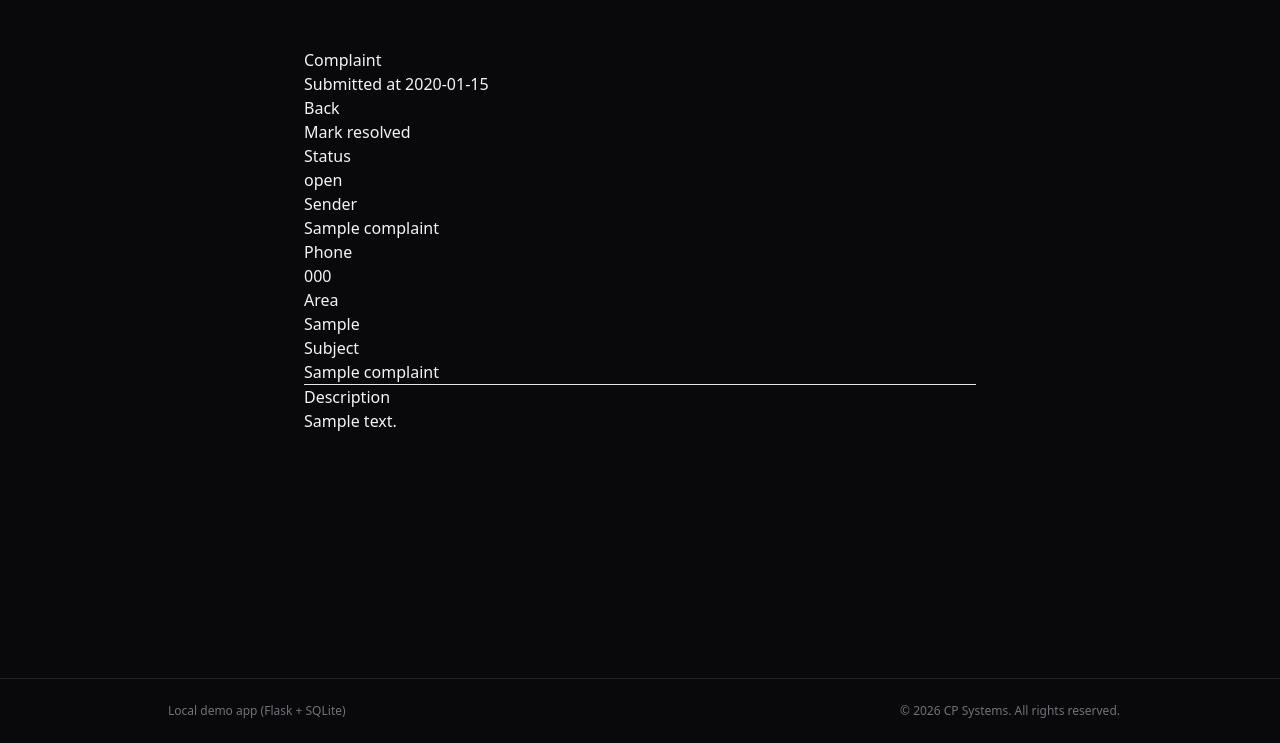
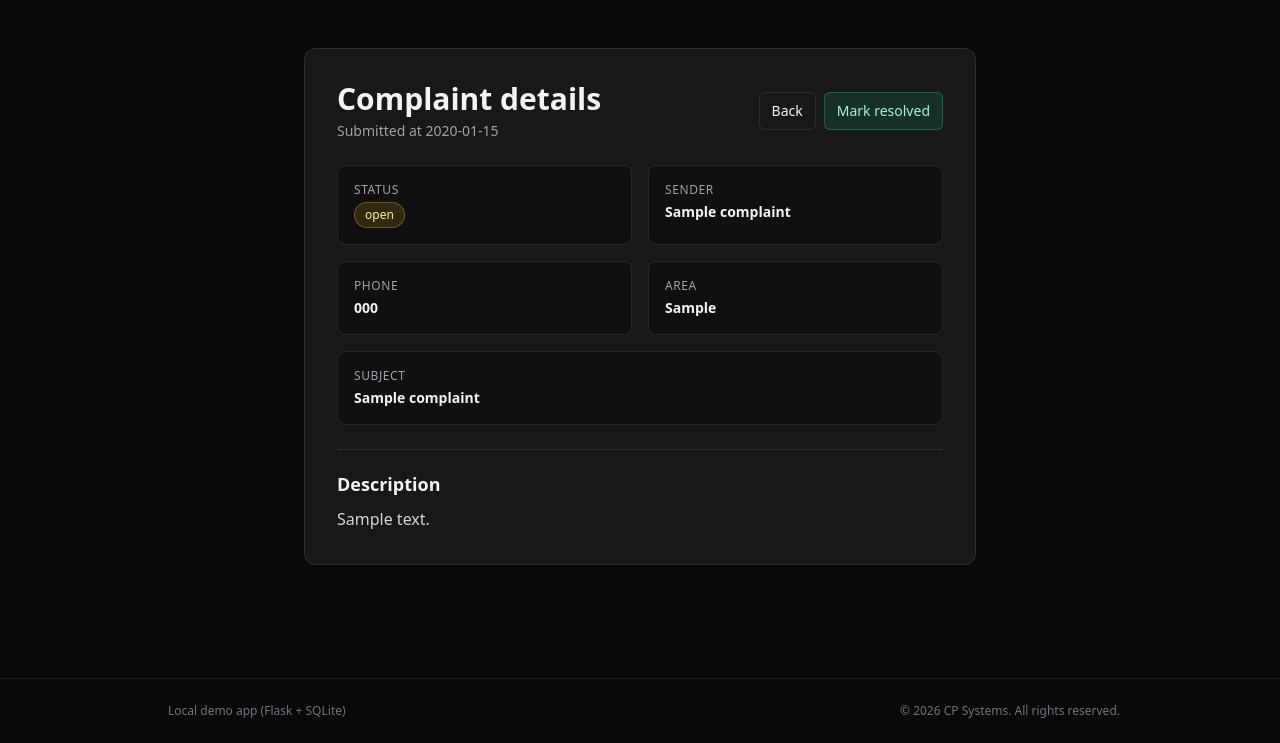
Before and after one commit to ABHI769/complaint_register, a Flask app: page /receiver/complaints/1 in a window 1280 px wide. Shown: the part 57-800 px from the top of the page. Run offline with Flask 3, Linux system fonts and the light colour scheme; the visitor is signed in with stand-in values (Sample User, id 1); data comes from the database, SQL or seed files in the repository; tables that the repository leaves empty hold one stand-in row (values such as "Sample post"); some libraries are stand-ins or nearby versions.

Commit message:
Update complaint_detail.html

```diff
--- a/COMPLAINT/templates/complaint_detail.html
+++ b/COMPLAINT/templates/complaint_detail.html
@@ -2,70 +2,72 @@
 {% block title %}Complaint{% endblock %}
 
 {% block content %}
-  <section class="card">
-    <div class="row row--space">
+  <section class="w-full bg-zinc-900 border border-white/10 rounded-xl shadow-sm overflow-hidden">
+    <div class="p-6 sm:p-8 space-y-6">
+      <div class="flex flex-col sm:flex-row items-start sm:items-center justify-between gap-4">
         <div>
-        <h1 class="h1">Complaint</h1>
-        <p class="muted">Submitted at {{ complaint["created_at"] }}</p>
+          <h1 class="text-2xl sm:text-3xl font-semibold text-zinc-100">Complaint details</h1>
+          <p class="text-sm text-zinc-400 mt-1">Submitted at {{ complaint["created_at"] }}</p>
         </div>
-      <div class="row">
-        <a class="btn btn--ghost" href="{{ url_for('receiver_dashboard') }}">Back</a>
+        <div class="flex flex-wrap gap-2">
+          <a href="{{ url_for('receiver_dashboard') }}" class="px-3 py-2 text-sm rounded-md border border-white/10 text-zinc-100 hover:bg-white/5">Back</a>
           {% if complaint["status"] == "open" %}
             <form method="post" action="{{ url_for('receiver_resolve', complaint_id=complaint['id']) }}">
-            <button class="btn btn--primary" type="submit">Mark resolved</button>
+              <button class="px-3 py-2 text-sm rounded-md bg-emerald-500/15 text-emerald-200 border border-emerald-400/30 hover:bg-emerald-500/20" type="submit">Mark resolved</button>
             </form>
           {% else %}
             <form method="post" action="{{ url_for('receiver_reopen', complaint_id=complaint['id']) }}">
-            <button class="btn btn--primary" type="submit">Reopen</button>
+              <button class="px-3 py-2 text-sm rounded-md bg-indigo-500/15 text-indigo-200 border border-indigo-400/30 hover:bg-indigo-500/20" type="submit">Reopen</button>
             </form>
-          <form method="post" action="{{ url_for('receiver_delete', complaint_id=complaint['id']) }}"
-                onsubmit="return confirm('Delete this resolved complaint permanently?');">
-            <button class="btn" type="submit">Delete</button>
+            <form method="post" action="{{ url_for('receiver_delete', complaint_id=complaint['id']) }}" onsubmit="return confirm('Delete this resolved complaint permanently?');">
+              <button class="px-3 py-2 text-sm rounded-md border border-white/10 text-zinc-100 hover:bg-red-500/15" type="submit">Delete</button>
             </form>
           {% endif %}
         </div>
       </div>
 
-    <div class="kv">
-      <div class="kv__item">
-        <div class="kv__k">Status</div>
-        <div class="kv__v"><span class="pill pill--{{ complaint['status'] }}">{{ complaint["status"] }}</span></div>
+      <div class="grid grid-cols-1 sm:grid-cols-2 gap-4">
+        <div class="bg-zinc-950/50 border border-white/10 rounded-lg p-4">
+          <p class="text-xs text-zinc-400 uppercase tracking-wider">Status</p>
+          <p class="mt-1 text-sm font-semibold">
+            <span class="inline-flex items-center px-2.5 py-1 rounded-full text-xs font-medium border {% if complaint['status']=='open' %}bg-yellow-500/15 text-yellow-200 border-yellow-400/30{% else %}bg-emerald-500/15 text-emerald-200 border-emerald-400/30{% endif %}">{{ complaint['status'] }}</span>
+          </p>
         </div>
-      <div class="kv__item">
-        <div class="kv__k">Sender</div>
-        <div class="kv__v">{{ complaint["sender_name"] }}</div>
+        <div class="bg-zinc-950/50 border border-white/10 rounded-lg p-4">
+          <p class="text-xs text-zinc-400 uppercase tracking-wider">Sender</p>
+          <p class="mt-1 text-sm font-semibold text-zinc-100">{{ complaint["sender_name"] }}</p>
         </div>
-      <div class="kv__item">
-        <div class="kv__k">Phone</div>
-        <div class="kv__v">{{ complaint["phone"] }}</div>
+        <div class="bg-zinc-950/50 border border-white/10 rounded-lg p-4">
+          <p class="text-xs text-zinc-400 uppercase tracking-wider">Phone</p>
+          <p class="mt-1 text-sm font-semibold text-zinc-100">{{ complaint["phone"] }}</p>
         </div>
-      <div class="kv__item">
-        <div class="kv__k">Area</div>
-        <div class="kv__v">{{ complaint["area"] }}</div>
+        <div class="bg-zinc-950/50 border border-white/10 rounded-lg p-4">
+          <p class="text-xs text-zinc-400 uppercase tracking-wider">Area</p>
+          <p class="mt-1 text-sm font-semibold text-zinc-100">{{ complaint["area"] }}</p>
         </div>
-      <div class="kv__item">
-        <div class="kv__k">Subject</div>
-        <div class="kv__v">{{ complaint["subject"] }}</div>
+        <div class="sm:col-span-2 bg-zinc-950/50 border border-white/10 rounded-lg p-4">
+          <p class="text-xs text-zinc-400 uppercase tracking-wider">Subject</p>
+          <p class="mt-1 text-sm font-semibold text-zinc-100">{{ complaint["subject"] }}</p>
         </div>
       </div>
 
-    <hr class="sep" />
-
-    <h2 class="h2">Description</h2>
-    <div class="prose">
-      {{ complaint["description"] | e | replace("\n", "<br />") | safe }}
+      <div class="border-t border-white/10 pt-5">
+        <h2 class="text-lg font-semibold text-zinc-100">Description</h2>
+        <div class="prose text-zinc-300 mt-2 leading-relaxed">{{ complaint["description"] | e | replace("\n", "<br />") | safe }}</div>
       </div>
 
       {% if images and images|length > 0 %}
-      <hr class="sep" />
-      <h2 class="h2">Images</h2>
-      <div class="gallery">
+        <div class="border-t border-white/10 pt-5">
+          <h2 class="text-lg font-semibold text-zinc-100">Images</h2>
+          <div class="mt-3 grid grid-cols-2 md:grid-cols-3 gap-3">
             {% for img in images %}
-          <a class="thumb" href="{{ url_for('uploaded_file', filename=img['stored_filename']) }}" target="_blank" rel="noreferrer">
-            <img src="{{ url_for('uploaded_file', filename=img['stored_filename']) }}" alt="{{ img['original_filename'] | e }}" />
+              <a href="{{ url_for('uploaded_file', filename=img['stored_filename']) }}" target="_blank" rel="noreferrer" class="block border border-white/10 rounded-lg overflow-hidden hover:scale-[1.01] transition-transform">
+                <img src="{{ url_for('uploaded_file', filename=img['stored_filename']) }}" alt="{{ img['original_filename'] | e }}" class="w-full h-32 object-cover" />
               </a>
             {% endfor %}
           </div>
+        </div>
       {% endif %}
+    </div>
   </section>
 {% endblock %}
```
Lines whose indentation alone changed are shown as unchanged.
